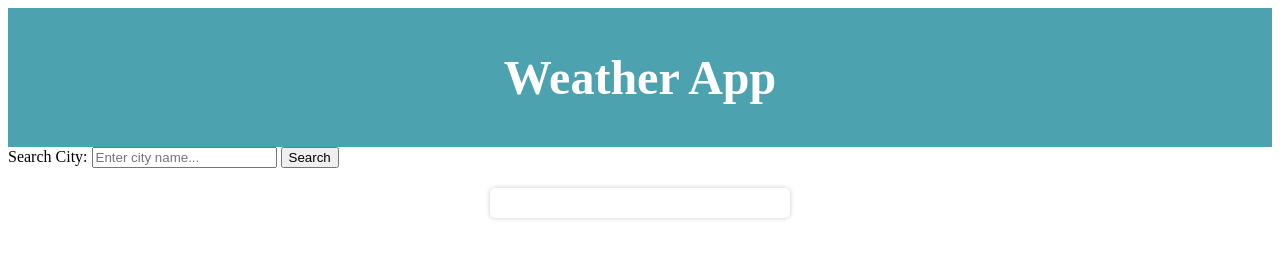
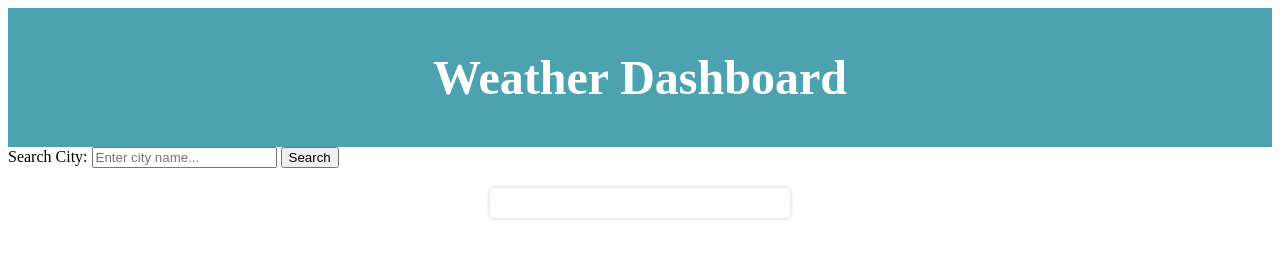
Before and after one commit to kaylonm17/weatherapp-challenge, a plain HTML site: page index.html in a window 1280 px wide. Drawn offline with Linux system fonts and the light colour scheme.

Commit message:
added read.me

```diff
--- a/index.html
+++ b/index.html
@@ -6,11 +6,11 @@
     <link rel="stylesheet" href="./assets/style.css" />
     <link rel="stylesheet" href="https://cdnjs.cloudflare.com/ajax/libs/font-awesome/5.15.2/css/all.min.css">
     <script src="https://cdnjs.cloudflare.com/ajax/libs/font-awesome/5.15.2/js/all.min.js"></script>
-    <title>Website Banner Example</title>
+    <title>Weather Dashboard</title>
   </head>
   <body>
     <div id="banner">
-      <h1>Weather App</h1>
+      <h1>Weather Dashboard</h1>
     </div>
     <form>
       <label for="search">Search City:</label>
```
Also changed, not shown: README.md (added), assets/images/weatherdashboardscreenshot.PNG (added).
